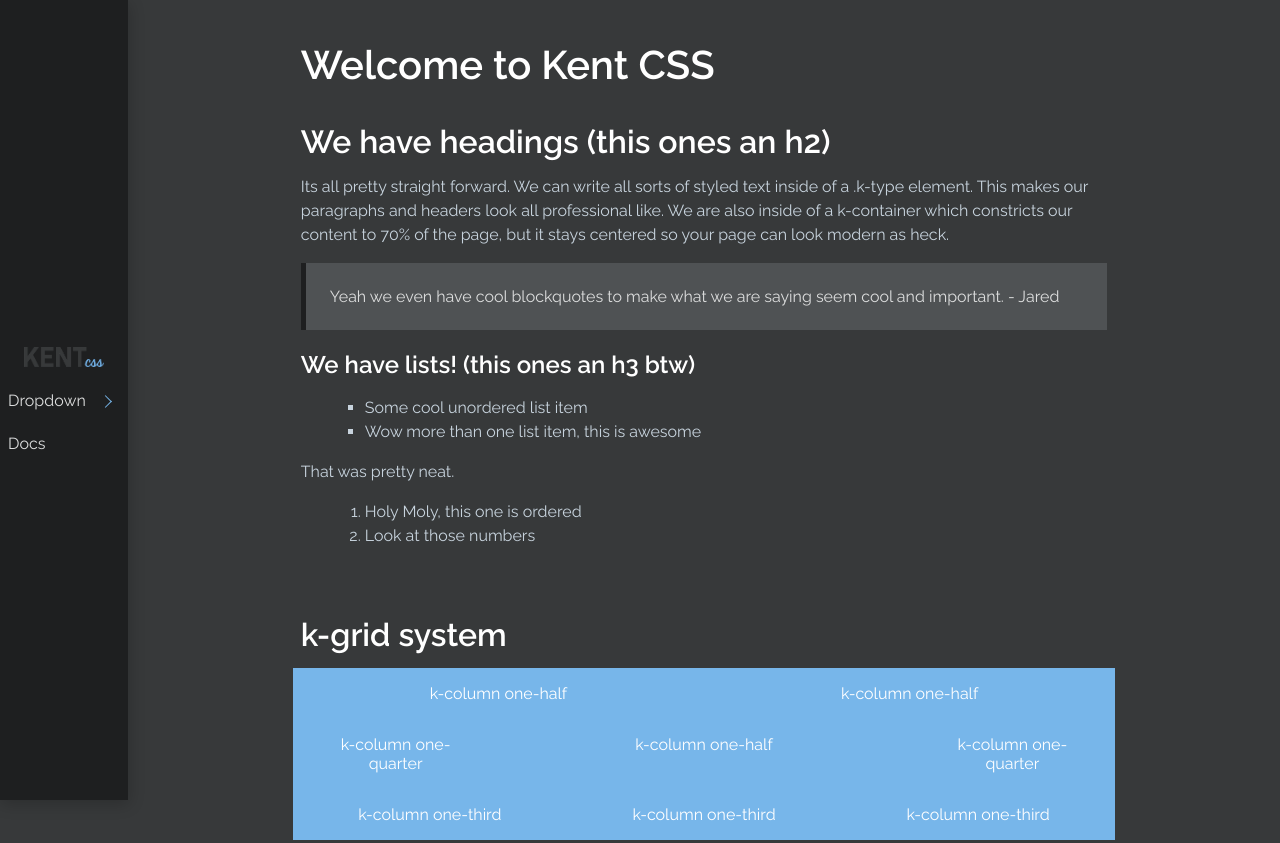
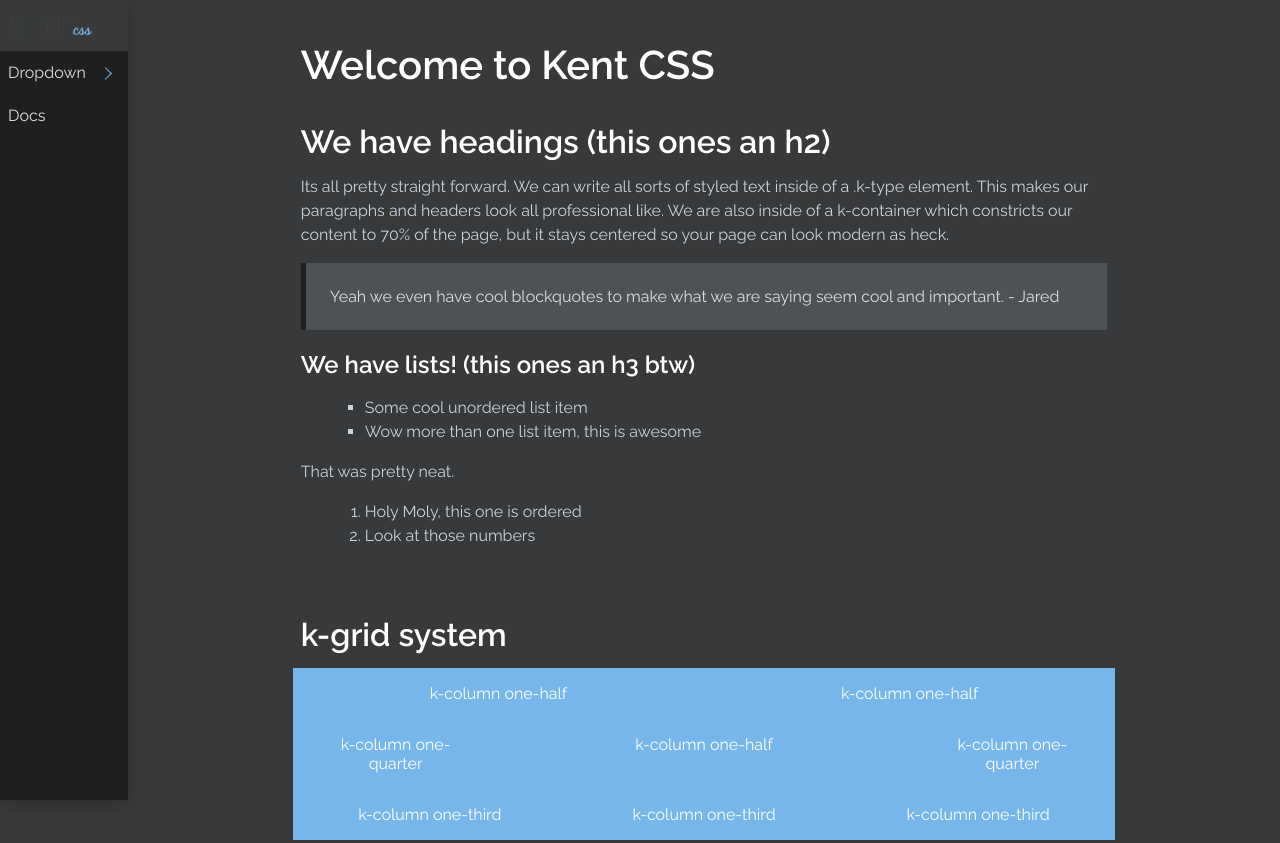
Before and after one commit to Jaredk3nt/Kent, a website: page index.html in a window 1280 px wide. Shown: the top 843 px of the page. Drawn offline with Linux system fonts and the light colour scheme.

Commit message:
Fixing navbar and nightmode

```diff
--- a/src/components/navbar.scss
+++ b/src/components/navbar.scss
@@ -62,14 +62,16 @@
         @extend .sticky;
         height: 100vh;
         max-width: $nav-vert-width;
+        //width: auto;
         display: flex;
         flex-direction: column;
-        align-items: center;
-        justify-content: center;
 
         .k-logo {
-            padding: .75em .5em;
-            align-items:stretch;
+            padding: 1em .75em;
+
+            &:hover {
+                background-color: $nav-hover-color;
+            }
         }
         .k-nav-list {
             flex-direction: column;
@@ -101,6 +103,7 @@
                 .k-dropdown {
                     left: 8em;
                     top: -.25em;
+                    width: auto;
                 }
             }
         }
--- a/src/nightmode/nightmode.scss
+++ b/src/nightmode/nightmode.scss
@@ -34,6 +34,12 @@
         .k-nav {
             background-color: $nm-nav;
 
+            .k-logo {
+                &:hover {
+                    background-color: $nm-nav-hover;
+                }
+            }
+
             .k-nav-list {
                 .k-nav-item {
                     background-color: $nm-nav;
@@ -44,6 +50,11 @@
                     }
                     .k-dropdown {
                         background-color: $nm-nav;
+                        .k-dropdown-item {
+                            &:hover {
+                                background-color: $nm-nav-hover;
+                            }
+                        }
                     }
                 }
             }
```
Also changed, not shown: css/kent.css, 1 other file.
